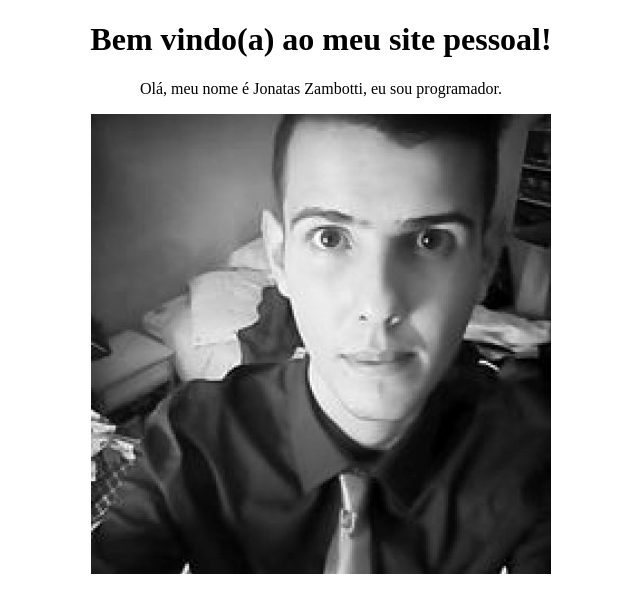
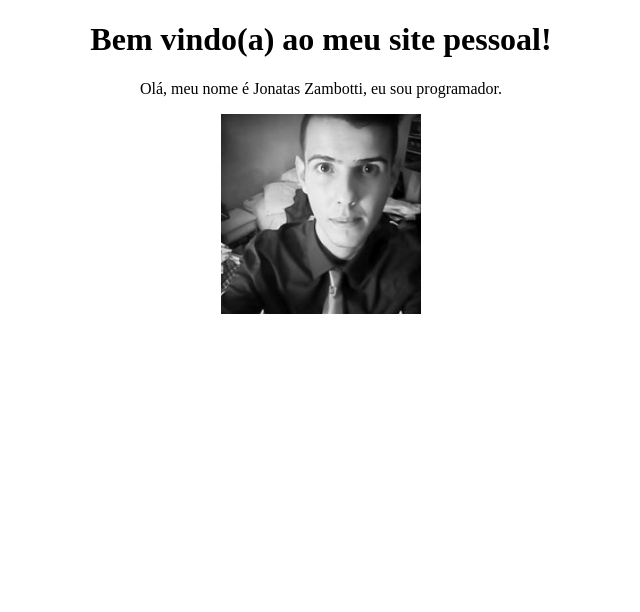
Before and after one commit to JZambotti/zambotti, a plain HTML site: page teste site pessoal/index.html in a window 1280 px wide. Shown: the whole page, without its empty margins (319-959 px from the left). Drawn offline with Linux system fonts and the light colour scheme.

Commit message:
Update index.html

```diff
--- a/teste site pessoal/index.html
+++ b/teste site pessoal/index.html
@@ -15,7 +15,7 @@
 
     <center>
         <a href="https://www.linkedin.com/in/jonatas-zambotti-19696914a/" target="blank">
-            <img src="imagens/foto.jpg">
+            <img src="imagens/foto.jpg" width="200px">
         </a>
     </center>
 
```
